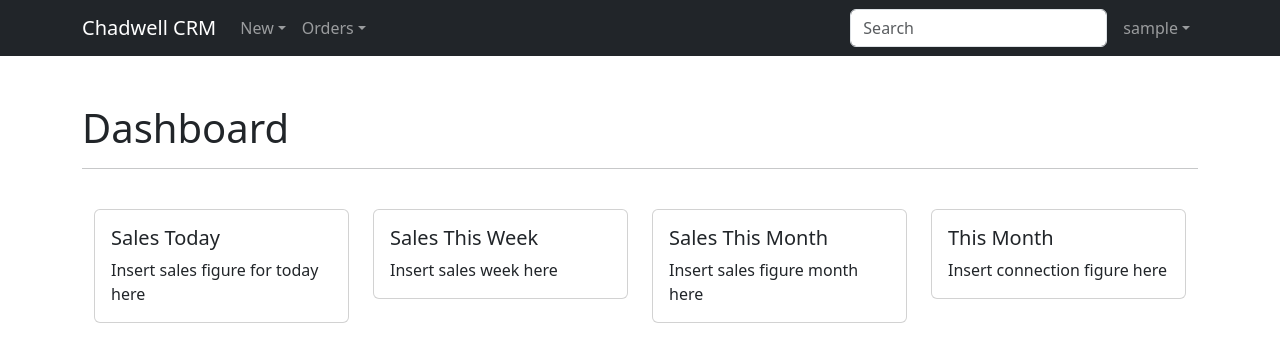
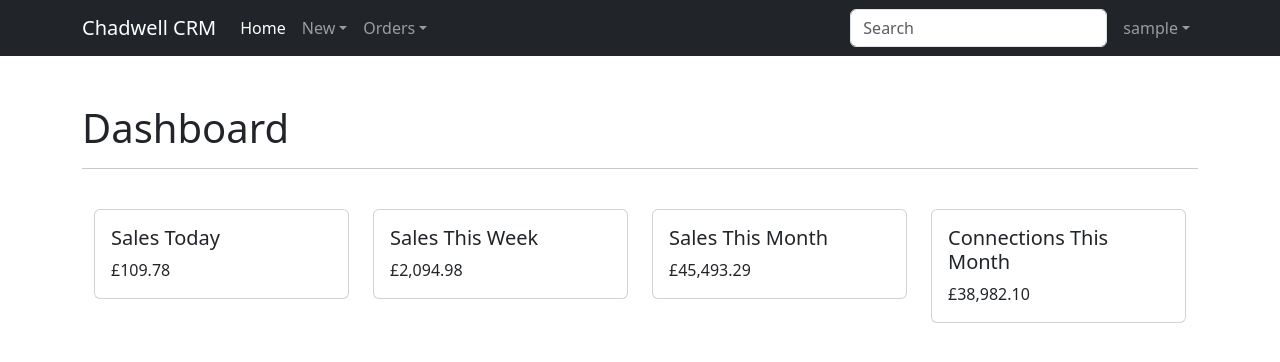
Before and after one commit to laytreynolds/dcrm, a Django app: page /crm/ in a window 1280 px wide. Shown: the top 362 px of the page. Run offline with Django 5.2, Linux system fonts and the light colour scheme; the visitor is signed in with stand-in values (Sample User, id 1); some libraries are stand-ins or nearby versions.

Commit message:
added home link to nav

```diff
--- a/dcrm/api/templates/home.html
+++ b/dcrm/api/templates/home.html
@@ -7,7 +7,7 @@
         <div class="card d-flex align-items-stretch">
           <div class="card-body">
             <h5 class="card-title">Sales Today</h5>
-            <p class="card-text">Insert sales figure for today here</p>
+            <p class="card-text">£109.78</p>
           </div>
         </div>
       </div>
@@ -15,7 +15,7 @@
         <div class="card d-flex align-items-stretch">
           <div class="card-body">
             <h5 class="card-title">Sales This Week</h5>
-            <p class="card-text">Insert sales  week here</p>
+            <p class="card-text">£2,094.98</p>
           </div>
         </div>
       </div>
@@ -23,15 +23,15 @@
         <div class="card d-flex align-items-stretch">
           <div class="card-body">
             <h5 class="card-title">Sales This Month</h5>
-            <p class="card-text">Insert sales figure month here</p>
+            <p class="card-text">£45,493.29</p>
           </div>
         </div>
       </div>
       <div class="col-md-3">
         <div class="card d-flex align-items-stretch">
           <div class="card-body">
-            <h5 class="card-title">This Month</h5>
-            <p class="card-text">Insert connection figure  here</p>
+            <h5 class="card-title">Connections This Month</h5>
+            <p class="card-text">£38,982.10</p>
           </div>
         </div>
       </div>
--- a/dcrm/api/templates/navbar.html
+++ b/dcrm/api/templates/navbar.html
@@ -14,6 +14,9 @@
     </button>
     <div class="collapse navbar-collapse" id="navbarSupportedContent">
       <ul class="navbar-nav me-auto mb-2 mb-lg-0">
+        <li class="nav-item">
+          <a class="nav-link active" aria-current="page" href="{% url 'crm:home' %}">Home</a>
+        </li>
         <li class="nav-item dropdown">
           <a
             class="nav-link dropdown-toggle"
```
